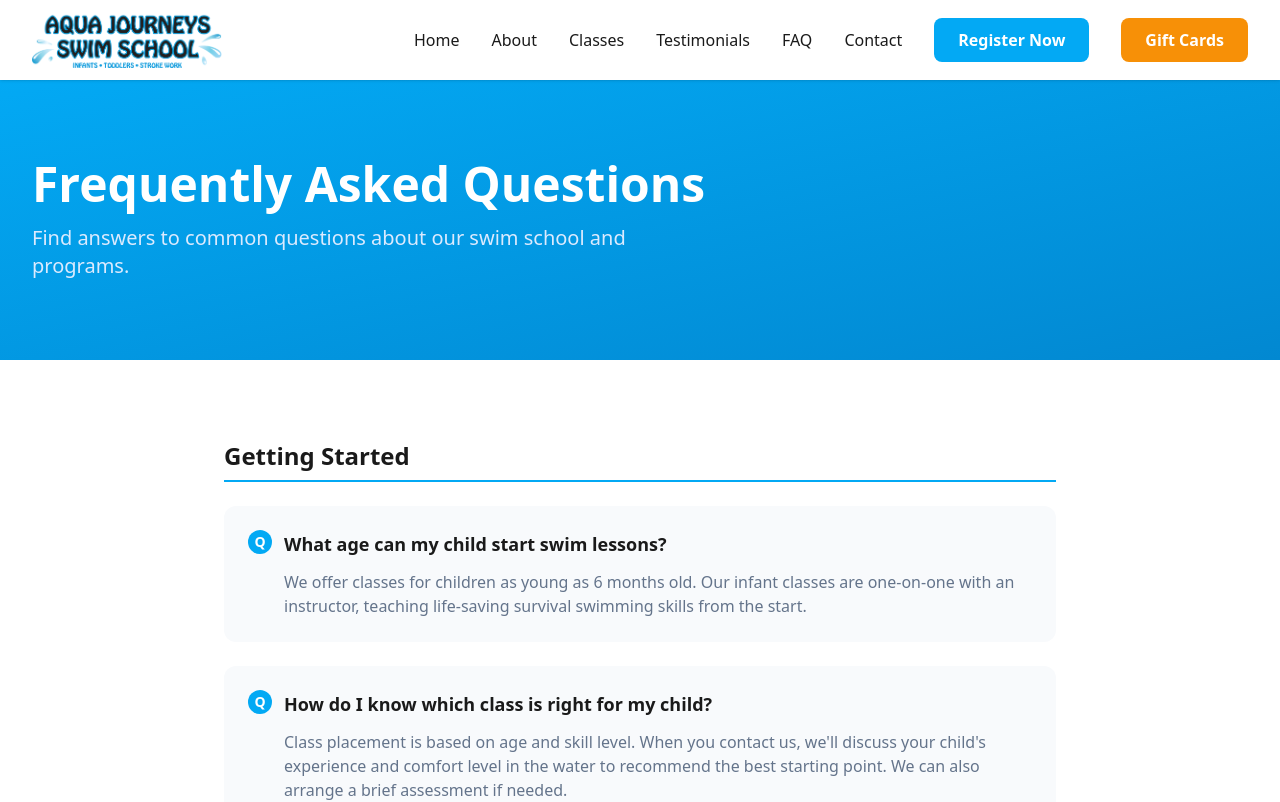
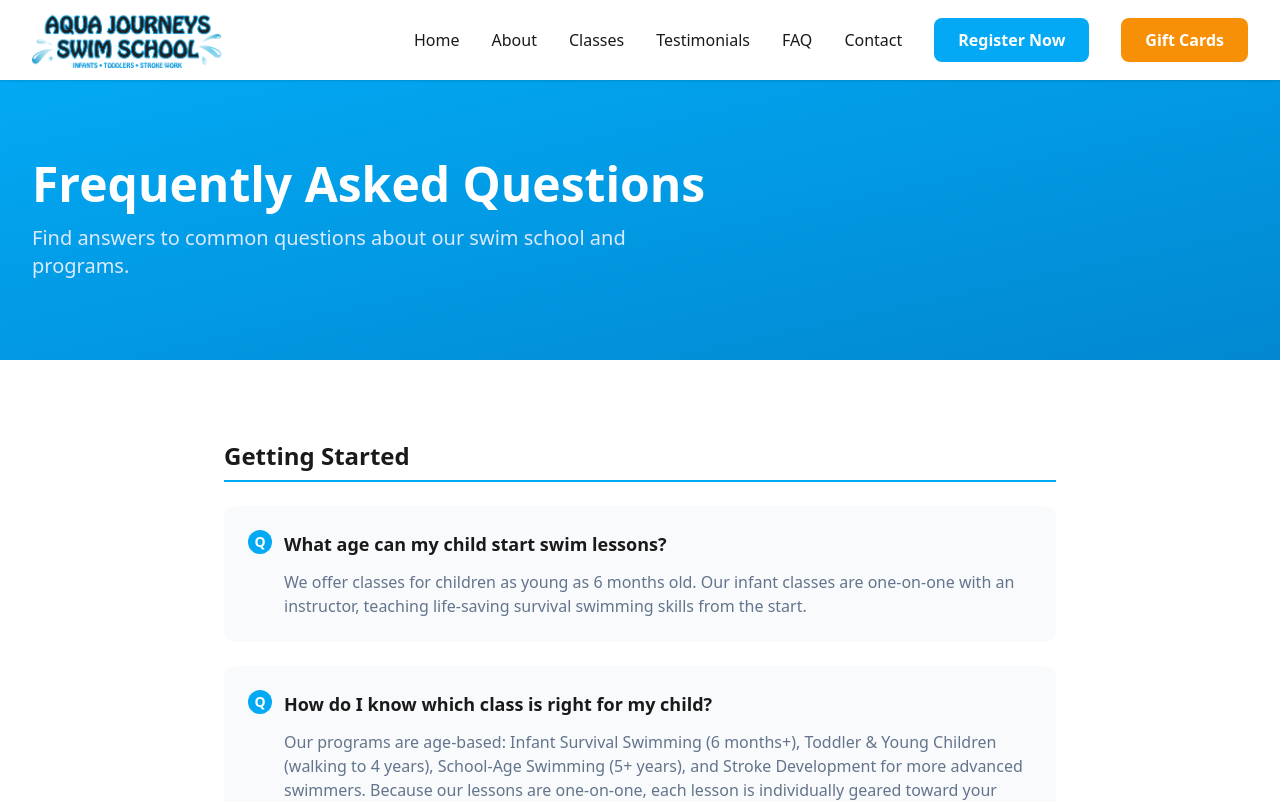
Before and after one commit to cyntel-intelligence/aqua-journey-website, a Next.js app: page /faq in a window 1280 px wide. Shown: the top 802 px of the page. Built offline with nearby package versions, Linux system fonts and the light colour scheme.

Commit message:
Update class placement FAQ with program info

```diff
--- a/src/app/faq/page.tsx
+++ b/src/app/faq/page.tsx
@@ -16,7 +16,7 @@ const faqs = [
       },
       {
         q: 'How do I know which class is right for my child?',
-        a: 'Class placement is based on age and skill level. When you contact us, we\'ll discuss your child\'s experience and comfort level in the water to recommend the best starting point. We can also arrange a brief assessment if needed.',
+        a: 'Our programs are age-based: Infant Survival Swimming (6 months+), Toddler & Young Children (walking to 4 years), School-Age Swimming (5+ years), and Stroke Development for more advanced swimmers. Because our lessons are one-on-one, each lesson is individually geared toward your child\'s unique physical skill, temperament, and way of learning.',
       },
     ],
   },
```
